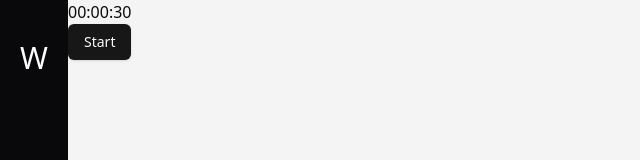
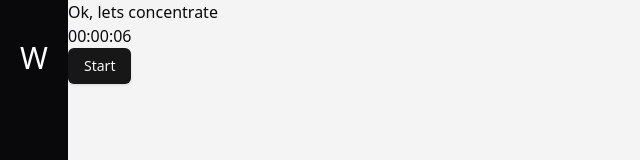
Before and after one commit to nickiway/wisetime, a Next.js app: page /pomodorro in a window 1280 px wide. Shown: the top 160 px of the page, without its empty margins (0-640 px from the left). Built offline with nearby package versions, Linux system fonts and the light colour scheme; no server answers.

Commit message:
added the stop of timer when i reaches the required number of cycles

```diff
--- a/src/components/pomodorro-tracker/time-display.tsx
+++ b/src/components/pomodorro-tracker/time-display.tsx
@@ -7,6 +7,7 @@ import {
   addRestCounts,
   addWorkCounts,
   resetTicks,
+  pause,
 } from "@/redux/slices/pomodorroTimerSlice";
 import { ticksToTime } from "@/utils/date-time";
 import { useCallback, useMemo } from "react";
@@ -26,26 +27,32 @@ export const PomodorroTimeDisplay = () => {
   const isOn = useAppSelector((state) => state.pomodorroTimerSlice.isOn);
   const counter = useAppSelector((state) => state.pomodorroTimerSlice.counter);
 
-  const startTicks =
-    counter.work > counter.rest ? restInterval.short : workInterval;
+  const isRestCycle = !!(counter.work > counter.rest);
+  const startTicks = isRestCycle
+    ? counter.rest == 3
+      ? restInterval.long
+      : restInterval.short
+    : workInterval;
 
+  // vars if its time to do cycle
   const remainingTime = startTicks - ticks;
-  const isRemainingTime = !(startTicks - ticks);
+  const endTrigger = !remainingTime;
 
   // do cycle function
   const doCycle = useCallback(() => {
-    counter.work > counter.rest
-      ? dispatch(addRestCounts(1))
-      : dispatch(addWorkCounts(1));
+    isRestCycle ? dispatch(addRestCounts(1)) : dispatch(addWorkCounts(1));
+
+    if (counter.work >= 4) {
+      dispatch(pause());
+    }
 
     dispatch(resetTicks());
-    // eslint-disable-next-line react-hooks/exhaustive-deps
-  }, [dispatch]);
+  }, [dispatch, isRestCycle, counter.work]);
 
   // use timer options
   const options = useMemo(() => {
-    return { endTrigger: isRemainingTime, cbOnEnd: doCycle };
-  }, [isRemainingTime, doCycle]);
+    return { endTrigger, cbOnEnd: doCycle };
+  }, [endTrigger, doCycle]);
 
   const handleTick = useCallback(() => {
     dispatch(addTick(1000));
@@ -54,5 +61,10 @@ export const PomodorroTimeDisplay = () => {
   // use effect to call the timer when it works
   useTimer(isOn, handleTick, options);
 
-  return <div>{ticksToTime(remainingTime)}</div>;
+  return (
+    <div>
+      <div>{isRestCycle ? "Take a break" : "Ok, lets concentrate"}</div>
+      {ticksToTime(remainingTime)}
+    </div>
+  );
 };
--- a/src/redux/slices/pomodorroTimerSlice.ts
+++ b/src/redux/slices/pomodorroTimerSlice.ts
@@ -19,8 +19,8 @@ interface IPomodorroInitialState {
 const getTicksFromMin = (min: number): number => min * 1000 * 60;
 
 const initialState: IPomodorroInitialState = {
-  restInterval: { short: getTicksFromMin(5), long: getTicksFromMin(15) },
-  workInterval: getTicksFromMin(0.5),
+  restInterval: { short: getTicksFromMin(0.1), long: getTicksFromMin(0.2) },
+  workInterval: getTicksFromMin(0.1),
 
   isOn: false,
   ticks: 0,
```
